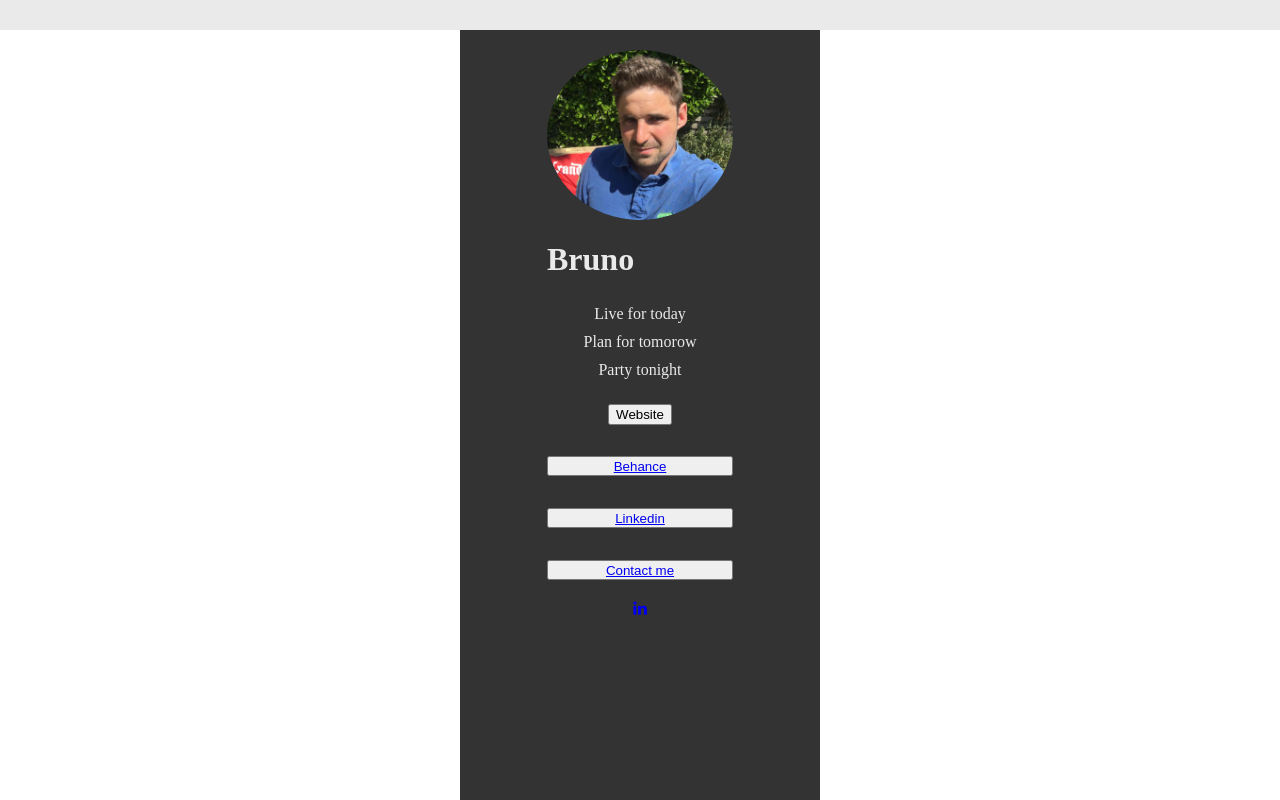
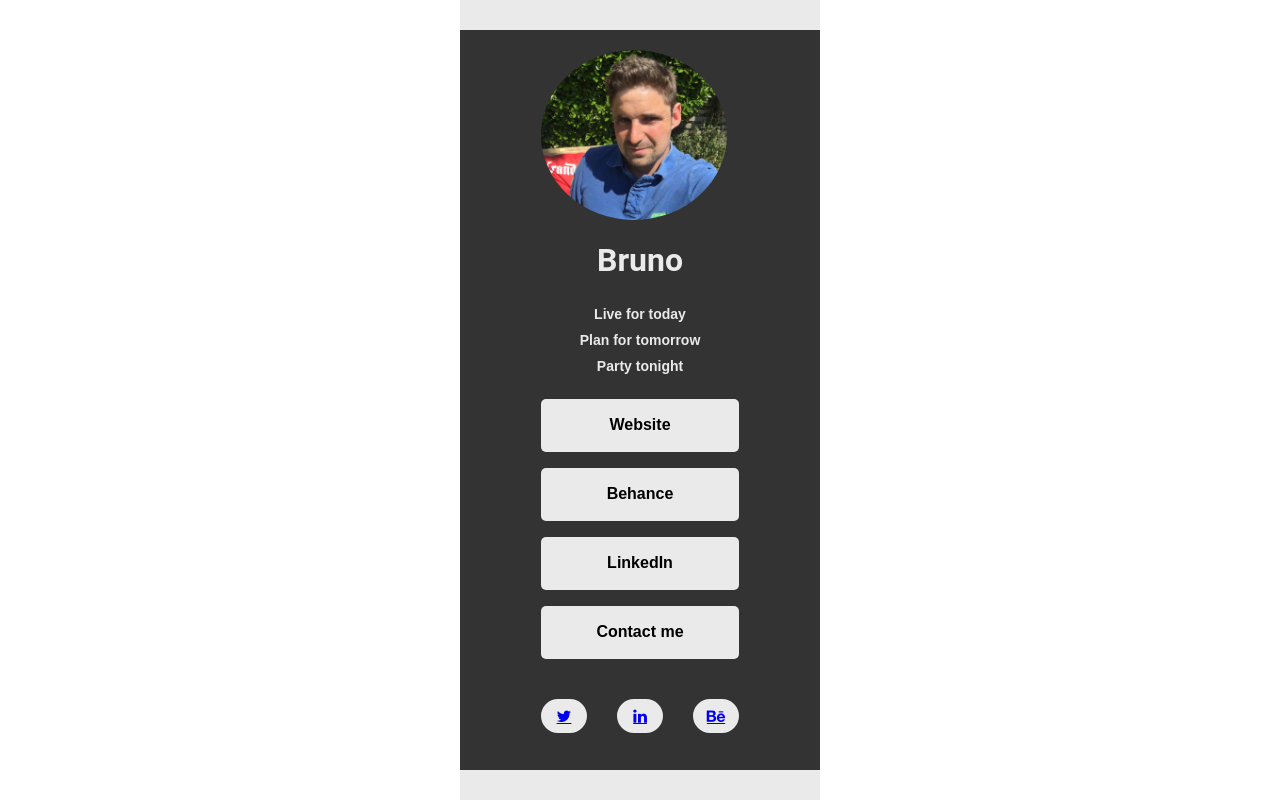
Before and after one commit to Brubru1991/Copy-linktree, a plain HTML site: page index.html in a window 1280 px wide. Drawn offline with Linux system fonts and the light colour scheme.

Commit message:
mise à jour

```diff
--- a/index.html
+++ b/index.html
@@ -12,56 +12,37 @@
 <body>
     <div class="container">
         <header></header>
-        <main class="Bloc">
+        <main>
             <div class="profil-bloc">
                 <div class="profil-pic-container">
                     <img src="assets/Photo profil jardin.jpg" height="200" class="profil-pic" alt="Ma photo de profil">
                 </div>
-
                 <div class="header-box">
-                    <h1>
-                    Bruno
-                  </h1>
+                    <h1>Bruno</h1>
                 </div>
-
                 <div class="texte-container">
-                <p class="texte">
-                    Live for today
-                </p>
-                <p class="texte">
-                    Plan for tomorow
-                </p>
-                <p class="texte">
-                    Party tonight
-                </p>
+                    <p class="espacement">Live for today</p>
+                    <p class="espacement">Plan for tomorrow</p>
+                    <p class="espacement">Party tonight</p>
                 </div>
                 <div class="button-container">
-                    <a class="button" href="http://" target="_blank" rel="noopener noreferrer">
-                        <button>
-                            Website
-                        </button>
+                    <a href="https://example.com" target="_blank" rel="noopener noreferrer">
+                        <button>Website</button>
                     </a>
-                    <button class="button">
                     <a href="https://www.behance.net/brunodeladriere91" target="_blank" rel="noopener noreferrer">
-                        Behance
+                        <button>Behance</button>
                     </a>
-                    </button>
-                    <button class="button">
-                        <a href="https://www.linkedin.com/in/bruno-deladri%C3%A8re-409a9b151/" target="_blank" rel="noopener noreferrer">
-                        Linkedin
+                    <a href="https://www.linkedin.com/in/bruno-deladrière-409a9b151/" target="_blank" rel="noopener noreferrer">
+                        <button>LinkedIn</button>
                     </a>
-                    </button>
-                    <button class="button">
                     <a href="mailto:deladrièrebruno@gmail.com" target="_blank" rel="noopener noreferrer">
-                        Contact me
+                        <button>Contact me</button>
                     </a>
-                    </button>
                 </div>
                 <div class="icone-container">
-                        <a href="#" class="X"><i class="fa fa-X"></i></a>
-                        <a href="#" class="linkedin"><i class="fa fa-linkedin"></i></a>
-                        <a href="#" class="behance"><i class="fa fa-Behance"></i></a>
-                    </div>
+                    <a href="https://x.com/X" class="icone" target="_blank" rel="noopener noreferrer"><i class="fa fa-twitter"></i></a>
+                    <a href="https://www.linkedin.com/in/bruno-deladrière-409a9b151/" class="icone" target="_blank" rel="noopener noreferrer"><i class="fa fa-linkedin"></i></a>
+                    <a href="https://www.behance.net/brunodeladriere91" class="icone" target="_blank" rel="noopener noreferrer"><i class="fa fa-behance"></i></a>
                 </div>
             </div>
         </main>
--- a/style.css
+++ b/style.css
@@ -1,3 +1,4 @@
+/* ------------ Basic Tags----------- */
 body, html {
     margin: 0;
     padding: 0;
@@ -13,9 +14,14 @@ header {
     justify-content: center;
     align-items: center;
     color: #333333;
+
 }
 h1 {
     color: #EAEAEA;
+    text-align: center;
+    font-family: 'roboto', sans-serif;
+    font-weight: 600;
+
 }
 main {
     flex: 1;
@@ -29,11 +35,32 @@ footer {
     width: 100%;
     height: 30px;
     background-color: #EAEAEA;
-    display: flex;
-    justify-content: end;
-    align-items: end;
-    color: #333333;
 }
+p {
+    color: #EAEAEA;
+    margin: 5px 0;
+    font-family: 'arial', sans-serif;
+    font-weight: 700;
+    font-size: 14px;
+
+}
+button {
+    background-color: #EAEAEA;
+    text-align: center;
+    border-radius: 5px;
+    width: 198px;
+    height: 53px;
+    cursor: pointer;
+    transition: background-color 0.3s;
+    border: none;
+    font-family: 'arial', sans-serif;
+    font-size: 16px;
+    font-weight: 700;
+}
+button :hover {
+    background-color: aqua;
+}
+/* ------------Custom class div---------- */
 .container {
     width: 360px;
     height: 800px;
@@ -46,8 +73,8 @@ footer {
     top: 50%;
     left: 50%;
     transform: translate(-50%, -50%);
+    /* box-shadow: 0 0 10px rgba(0, 0, 0, 0.5); */
 }
-
 .profil-pic-container {
     width: 186px;
     height: 170px;
@@ -59,10 +86,10 @@ footer {
     align-self: center;
     align-items: center;
 }
-.profil-pic {
-    width: auto;
-    height: 100%;
-    display: block;
+.header-box {
+    width: 100%;
+    align-items: center;
+    justify-content: center;
 }
 .texte-container {
     margin-bottom: 20px;
@@ -76,30 +103,31 @@ footer {
     justify-content: space-between;
     margin-bottom: 20px;
     flex-direction: column;
-    gap: 2rem;
-
-}
-.button {
-    color: #EAEAEA;
-    text-align: center;
-    height: 20px;
-
-
-}
-.texte {
-    color: #EAEAEA;
-    margin: 5px 0;
+    gap: 1rem;
 }
 .icone-container {
     display: flex;
     justify-content: space-between;
     width: 100%;
-    margin-top: 20px;
+    margin-top: 40px;
+    gap: 10px;
 }
-
-.header-box {
-    width: 100%;
+/* ------------Custom class elements---------- */
+.profil-pic {
+    width: auto;
+    height: 100%;
+    display: block;
+}
+.icone {
+    width: 46px;
+    height: 34px;
+    background-color: #EAEAEA;
+    border-radius: 20px;
+    display: flex;
+    justify-content: center;
     align-items: center;
-    justify-content: center;
-
+    /* box-shadow: 0 0 5px rgba(255, 255, 255, 0.5); */
 }
+.twitter-icon {
+    font-family: 'font awesome 5 brands';
+}
```
Lines whose indentation alone changed are shown as unchanged.
